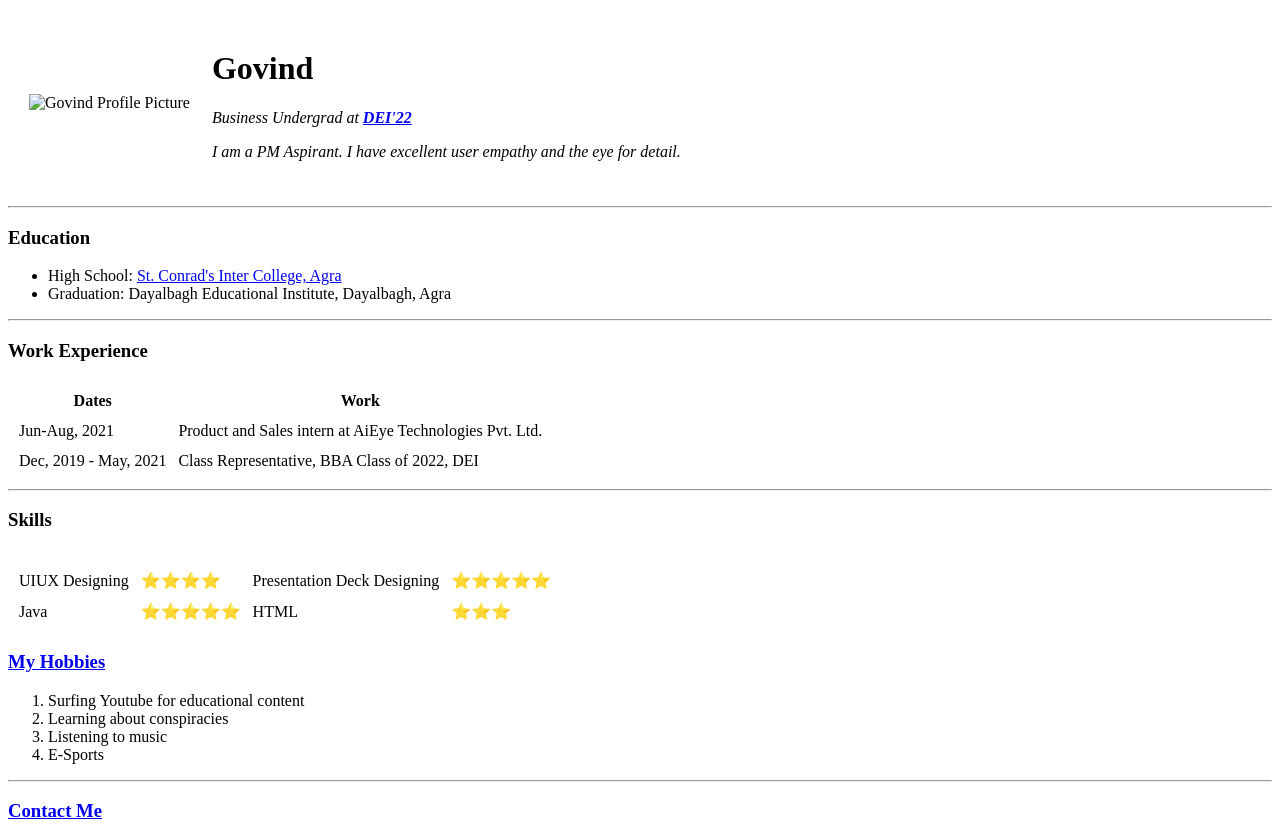
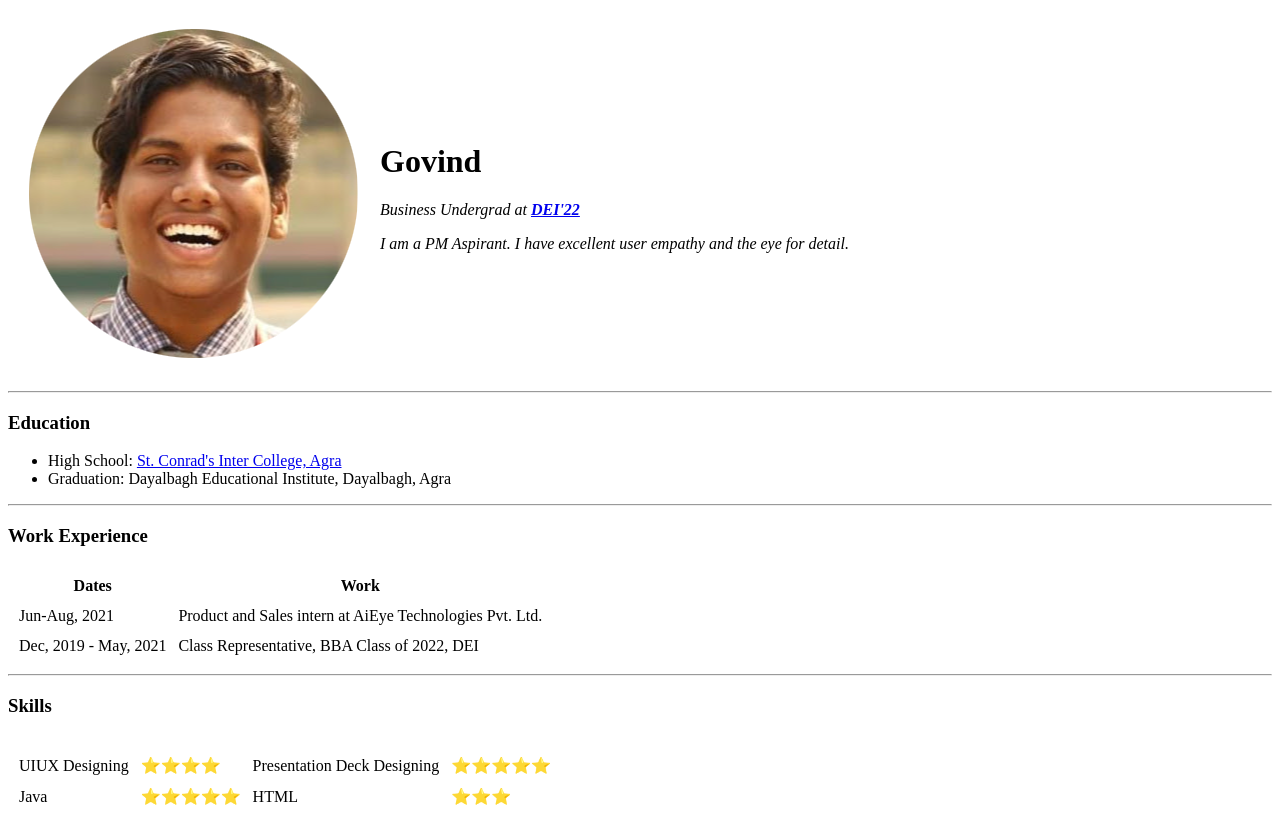
Before and after one commit to govinnnd/CV, a plain HTML site: page index.html in a window 1280 px wide. Shown: the top 824 px of the page. Drawn offline with Linux system fonts and the light colour scheme; the site is published under a folder, as on GitHub Pages, so addresses that start at the root find nothing.

Commit message:
Update index.html

```diff
--- a/index.html
+++ b/index.html
@@ -10,7 +10,7 @@
   <table cellspacing="20">
     <tr>
       <td>
-        <img src="/images/IMG_20191218_155946_147-modified.png" alt="Govind Profile Picture">
+        <img src="images/IMG_20191218_155946_147-modified.png" alt="Govind Profile Picture">
       </td>
       <td>
         <h1>Govind</h1>
```
